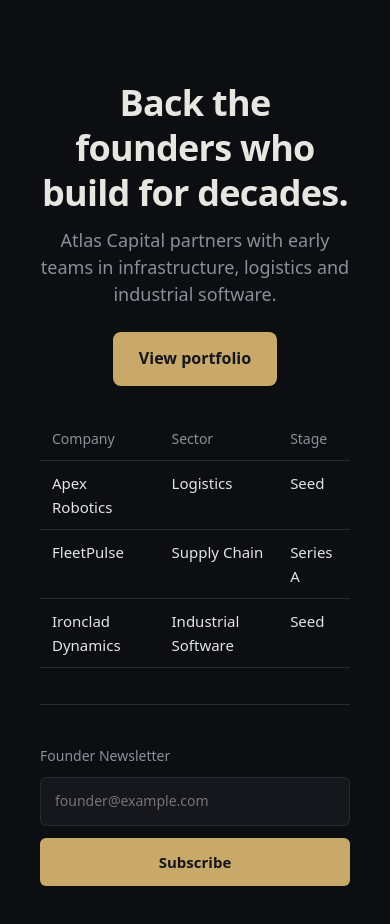
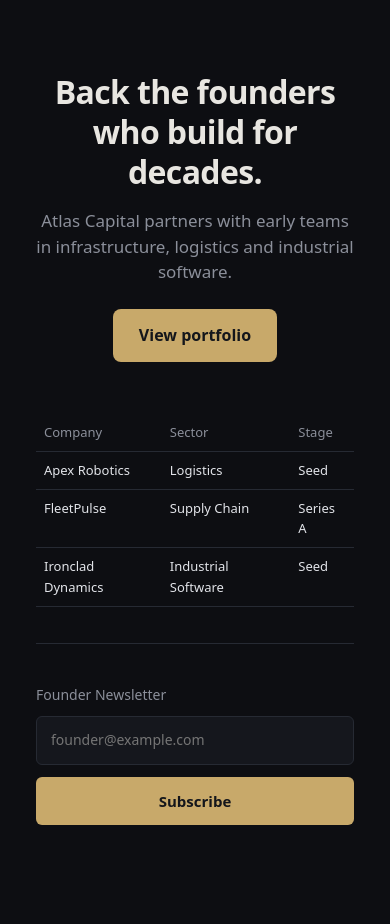
Before and after one commit to Eyenlajeremiah/kane-court, a website: page targets/atlas/index.html in a window 390 px wide. Drawn offline with Linux system fonts and the light colour scheme.

Commit message:
fix(atlas): repair dead CTA, remove placeholder text, fix mobile horizontal overflow

```diff
--- a/targets/atlas/index.html
+++ b/targets/atlas/index.html
@@ -6,17 +6,17 @@
 <style>
 * { box-sizing: border-box; }
 body { margin: 0; padding: 0; }
-.hero { padding: 48px 20px; max-width: 820px; margin: 0 auto; text-align: center; }
-h1 { font-size: 36px; margin: 0 0 12px; line-height: 1.25; word-wrap: break-word; }
-.cta { display: inline-block; background: #c8a96a; color: #14161b; border: 0; padding: 14px 26px; border-radius: 8px; font-size: 16px; font-weight: 600; cursor: pointer; text-decoration: none; }
-.lede { color: #8b8f9a; font-size: 18px; line-height: 1.5; margin: 0 0 24px; }
+.hero { padding: 40px 16px; max-width: 820px; margin: 0 auto; text-align: center; }
+h1 { font-size: 32px; margin: 0 0 16px; line-height: 1.25; word-wrap: break-word; }
+.cta { display: inline-block; background: #c8a96a; color: #14161b; border: 0; padding: 14px 26px; border-radius: 8px; font-size: 16px; font-weight: 600; cursor: pointer; text-decoration: none; margin: 0 0 20px; }
+.lede { color: #8b8f9a; font-size: 17px; line-height: 1.5; margin: 0 0 24px; }
 .wide { width: 100%; max-width: 100%; overflow-x: auto; margin-top: 24px; }
 .panel { display: none; margin-top: 22px; border: 1px solid #262a33; border-radius: 10px; padding: 20px; background: #15171d; text-align: left; }
 .panel.on { display: block; }
 table { width: 100%; border-collapse: collapse; margin-top: 8px; text-align: left; }
-th, td { padding: 10px 12px; border-bottom: 1px solid #262a33; }
-th { color: #8b8f9a; font-weight: 500; font-size: 14px; }
-td { color: #e2e4e9; font-size: 15px; }
+th, td { padding: 8px 8px; border-bottom: 1px solid #262a33; font-size: 13px; }
+th { color: #8b8f9a; font-weight: 500; }
+td { color: #e2e4e9; }
 .sub { color: #8b8f9a; font-size: 14px; margin-top: 4px; }
 .form-wrap { margin-top: 36px; border-top: 1px solid #262a33; padding-top: 28px; }
 .form-inner { max-width: 440px; margin: 0 auto; text-align: left; }
@@ -27,7 +27,7 @@ td { color: #e2e4e9; font-size: 15px; }
 <div class="hero">
   <h1>Back the founders who build for decades.</h1>
   <p class="lede">Atlas Capital partners with early teams in infrastructure, logistics and industrial software.</p>
-  <a class="cta" href="#" id="cta">View portfolio</a>
+  <button class="cta" id="cta" type="button">View portfolio</button>
   <div class="panel" id="panel">
     <h2 style="margin-top:0">Portfolio</h2>
     <p class="sub">Selected investments across core infrastructure sectors.</p>
@@ -65,7 +65,8 @@ td { color: #e2e4e9; font-size: 15px; }
 document.getElementById('cta').addEventListener('click', function(e) {
   e.preventDefault();
   var p = document.getElementById('panel');
-  p.classList.toggle('on');
+  p.classList.add('on');
+  p.style.display = 'block';
 });
 var form = document.getElementById('f');
 if (form) {
```
